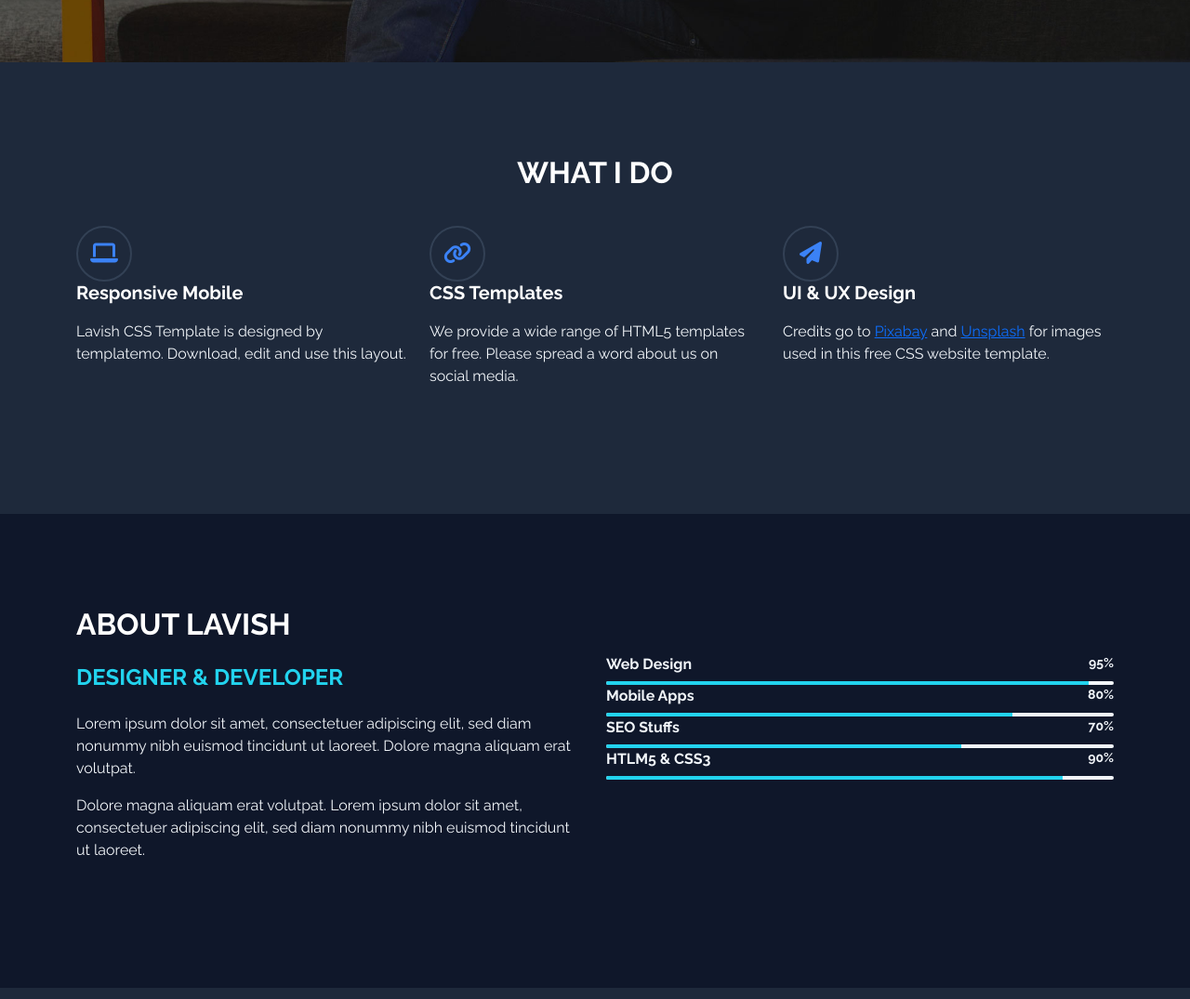
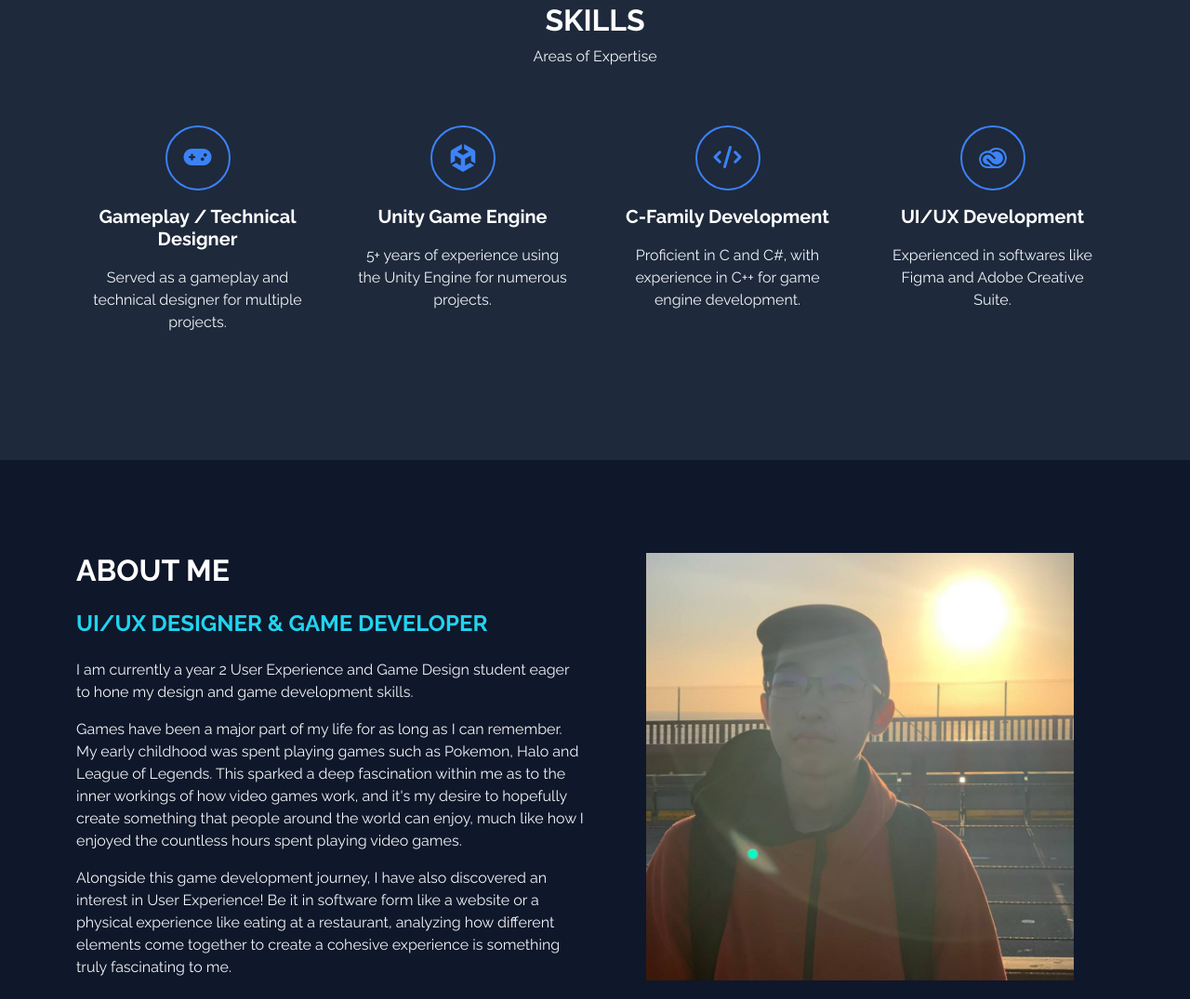
Before and after one commit to Bitzcanon/bitzcanon.github.io, a plain HTML site: page index.html in a window 1280 px wide. Shown: the part 617-1692 px from the top of the page at 93% size. Drawn offline with Linux system fonts and the light colour scheme.

Commit message:
Updated with information

```diff
--- a/css/templatemo-style.css
+++ b/css/templatemo-style.css
@@ -174,8 +174,8 @@ h1,h2,h3,h4,h5
         background: url('../images/home-bg.jpg');
         background-size: cover;
         background-repeat: no-repeat;
-        padding-top: 120px;
-        padding-bottom: 140px;
+        padding-top: 80px;
+        padding-bottom: 80px;
         text-align: center;
 	}
 #home h1
@@ -223,26 +223,40 @@ h1,h2,h3,h4,h5
 #work .media
     {
       margin-top: 30px;
+      text-align: center;
+      padding-left: 16px;
+      padding-right: 16px;
     }
 
+#work .media-object
+    {
+        padding: 16px;
+    }
 #work .media .fa
     {
-        border: 2px solid #334155;
+        border: 2px solid #3B82F6;
         border-radius: 50%;
         color: #3B82F6;
         font-size: 24px;
-        margin-right: 24px;
-        width: 60px;
-        height: 60px;
-        line-height: 55px;
+        width: 70px;
+        height: 70px;
+        line-height: 65px;
         text-align: center;
         vertical-align: middle;
         transition: all 0.4s ease-in;
     }
-#work .media .fa:hover
+#work .icon
     {
-        background: #60A5FA;
-        cursor: pointer;
+        border: 2px solid black;
+        border-radius: 50%;
+        filter: invert(39%) sepia(76%) saturate(1531%) hue-rotate(202deg) brightness(100%) contrast(94%);
+        font-size: 24px;
+        width: 70px;
+        height: 70px;
+        padding: 18px;
+        text-align: center;
+        vertical-align: middle;
+        transition: all 0.4s ease-in;
     }
 #work .media .media-heading
     {
@@ -283,6 +297,20 @@ h1,h2,h3,h4,h5
     {
         font-weight: bold;
         float: right;
+    }
+#about .row
+    {
+    display: flex;
+    align-items: stretch;
+    flex-wrap: wrap;
+    }
+#about img
+    {
+        width: 100%;
+        height: auto;
+        max-height: 460px;
+        object-fit: contain;
+        border-radius: 8px;
     }
 /* end about */
 
@@ -568,6 +596,8 @@ h1,h2,h3,h4,h5
 }
 
 
+
+
 /* end portfolio modal */
 
 /* start footer */
--- a/index.html
+++ b/index.html
@@ -41,21 +41,14 @@
           <div class="row">
             <div class="col-md-2"></div>
             <div class="col-md-8 wow fadeIn" data-wow-delay="0.9s">
-              <h3>Simple and Elegant</h3>
-              <h1>Lavish</h1>
-              <h2 class="rotate">
-                DESIGNER &AMP; DEVELOPER, UI &AMP; UX SPECIALIST, PROJECT LEADER
-              </h2>
-              <p>
-                Lorem ipsum dolor sit amet, consectetuer adipiscing elit, sed
-                diam nonummy nibh euismod tincidunt ut laoreet. Dolore magna
-                aliquam erat volutpat.
-              </p>
+              <h3>PORTFOLIO SHOWCASE</h3>
+              <h1>Winston Ngoui</h1>
+              <h2 class="rotate">UI/UX DESIGNER, GAME DEVELOPER</h2>
               <a
-                href="#work"
+                href="#portfolio"
                 class="btn btn-default smoothScroll wow fadeInUp"
                 data-wow-delay="1s"
-                >Get started</a
+                >View Projects</a
               >
             </div>
             <div class="col-md-2"></div>
@@ -69,53 +62,66 @@
         <div class="container">
           <div class="row">
             <div class="col-md-12 wow bounce">
-              <h2>WHAT I DO</h2>
+              <h2>SKILLS</h2>
+              <p style="text-align: center">Areas of Expertise</p>
             </div>
           </div>
 
           <div class="row">
-            <div class="col-md-4 col-xs-11 wow fadeInUp" data-wow-delay="0.6s">
+            <div class="col-12 col-sm-6 col-md-3 wow fadeInUp" data-wow-delay="0.6s">
               <div class="media">
-                <div class="media-object media-left">
-                  <i class="fa fa-laptop"></i>
+                <div class="media-object">
+                  <i class="fa fa-gamepad"></i>
                 </div>
                 <div class="media-body">
-                  <h3 class="media-heading">Responsive Mobile</h3>
+                  <h3 class="media-heading">Gameplay / Technical Designer</h3>
                   <p>
-                    Lavish CSS Template is designed by templatemo. Download,
-                    edit and use this layout.
+                    Served as a gameplay and technical designer for multiple
+                    projects.
                   </p>
                 </div>
               </div>
             </div>
 
-            <div class="col-md-4 col-xs-11 wow fadeInUp" data-wow-delay="0.6s">
+            <div class="col-12 col-sm-6 col-md-3 wow fadeInUp" data-wow-delay="0.6s">
               <div class="media">
-                <div class="media-object media-left">
-                  <i class="fa fa-link"></i>
+                <div class="media-object">
+                  <img src="icons/Unity_Logo.svg" class="icon" alt="Unity Logo"></img>
                 </div>
                 <div class="media-body">
-                  <h3 class="media-heading">CSS Templates</h3>
+                  <h3 class="media-heading">Unity Game Engine</h3>
                   <p>
-                    We provide a wide range of HTML5 templates for free. Please
-                    spread a word about us on social media.
+                    5+ years of experience using the Unity Engine for numerous
+                    projects.
                   </p>
                 </div>
               </div>
             </div>
 
-            <div class="col-md-4 col-xs-11 wow fadeInUp" data-wow-delay="0.6s">
+            <div class="col-12 col-sm-6 col-md-3 wow fadeInUp" data-wow-delay="0.6s">
               <div class="media">
-                <div class="media-object media-left">
-                  <i class="fa fa-paper-plane"></i>
+                <div class="media-object">
+                  <i class="fa fa-code"></i>
                 </div>
                 <div class="media-body">
-                  <h3 class="media-heading">UI &AMP; UX Design</h3>
+                  <h3 class="media-heading">C-Family Development</h3>
                   <p>
-                    Credits go to
-                    <a rel="nofollow" href="https://pixabay.com">Pixabay</a> and
-                    <a rel="nofollow" href="http://unsplash.com">Unsplash</a>
-                    for images used in this free CSS website template.
+                    Proficient in C and C#, with experience in C++ for game
+                    engine development.
+                  </p>
+                </div>
+              </div>
+            </div>
+
+            <div class="col-12 col-sm-6 col-md-3 wow fadeInUp" data-wow-delay="0.6s">
+              <div class="media">
+                <div class="media-object">
+                  <img src="icons/Adobe_Logo.svg" class="icon" alt="Unity Logo"></img>
+                </div>
+                <div class="media-body">
+                  <h3 class="media-heading">UI/UX Development</h3>
+                  <p>
+                    Experienced in softwares like Figma and Adobe Creative Suite.
                   </p>
                 </div>
               </div>
@@ -133,24 +139,35 @@
               class="col-md-6 col-xs-11 wow fadeInLeft"
               data-wow-delay="0.9s"
             >
-              <h2>ABOUT LAVISH</h2>
-              <h4>DESIGNER &AMP; DEVELOPER</h4>
+              <h2>ABOUT ME</h2>
+              <h4>UI/UX DESIGNER &AMP; GAME DEVELOPER</h4>
               <p>
-                Lorem ipsum dolor sit amet, consectetuer adipiscing elit, sed
-                diam nonummy nibh euismod tincidunt ut laoreet. Dolore magna
-                aliquam erat volutpat.
+                I am currently a year 2 User Experience and Game Design student
+                eager to hone my design and game development skills.
               </p>
               <p>
-                Dolore magna aliquam erat volutpat. Lorem ipsum dolor sit amet,
-                consectetuer adipiscing elit, sed diam nonummy nibh euismod
-                tincidunt ut laoreet.
+                Games have been a major part of my life for as long as I can
+                remember. My early childhood was spent playing games such as
+                Pokemon, Halo and League of Legends. This sparked a deep
+                fascination within me as to the inner workings of how video
+                games work, and it's my desire to hopefully create something
+                that people around the world can enjoy, much like how I enjoyed
+                the countless hours spent playing video games.
+              </p>
+              <p>
+                Alongside this game development journey, I have also discovered
+                an interest in User Experience! Be it in software form like a
+                website or a physical experience like eating at a restaurant,
+                analyzing how different elements come together to create a
+                cohesive experience is something truly fascinating to me.
               </p>
             </div>
             <div
               class="col-md-6 col-xs-11 wow fadeInRight"
               data-wow-delay="0.9s"
             >
-              <span class="text-top">Web Design <small>95%</small></span>
+              <img src="images/MePhoto.jpg" alt="Photo of Me!" />
+              <!-- <span class="text-top">Web Design <small>95%</small></span>
               <div class="progress">
                 <div
                   class="progress-bar progress-bar-danger"
@@ -181,7 +198,7 @@
                   role="progressbar"
                   style="width: 90%"
                 ></div>
-              </div>
+              </div> -->
             </div>
           </div>
         </div>
```
Also changed, not shown: icons/Adobe_Logo.svg (added), icons/Unity_Logo.svg (added), images/MePhoto.jpg (added).
